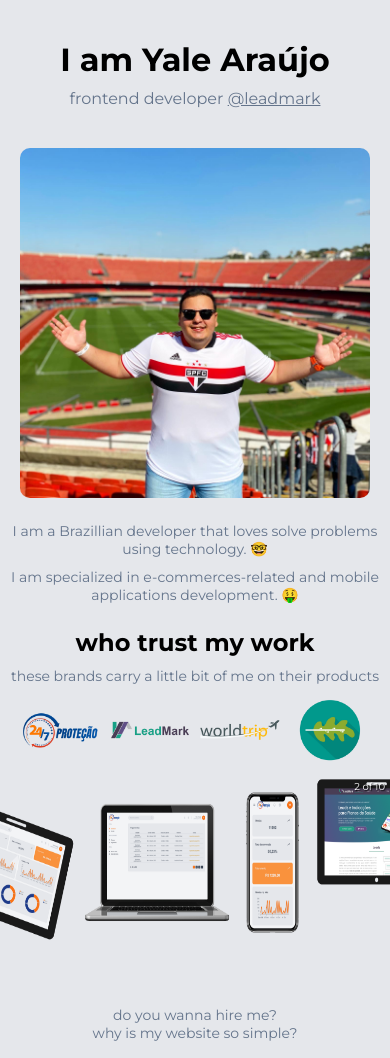
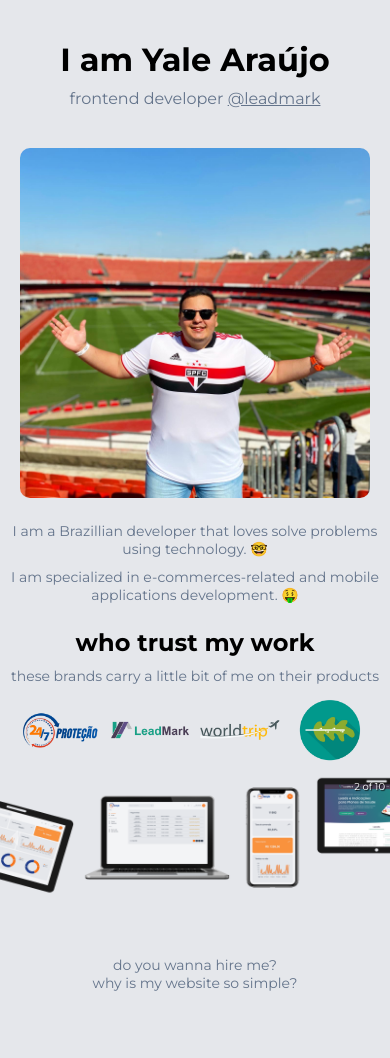
Before and after one commit to yale1995/frontend-yale-araujo, a Next.js app: page / in a window 390 px wide. After the commit the page ends 1008 px from the top, so only its background shows below. Built offline with nearby package versions, Linux system fonts and the light colour scheme.

Commit message:
style: adjusting carousel images width

```diff
--- a/src/components/MyProjects/projects.module.scss
+++ b/src/components/MyProjects/projects.module.scss
@@ -75,7 +75,7 @@
         div {
             img {
                 width: 350px;
-                height: 175px;
+                height: 125px;
             }
         }
     }
```
